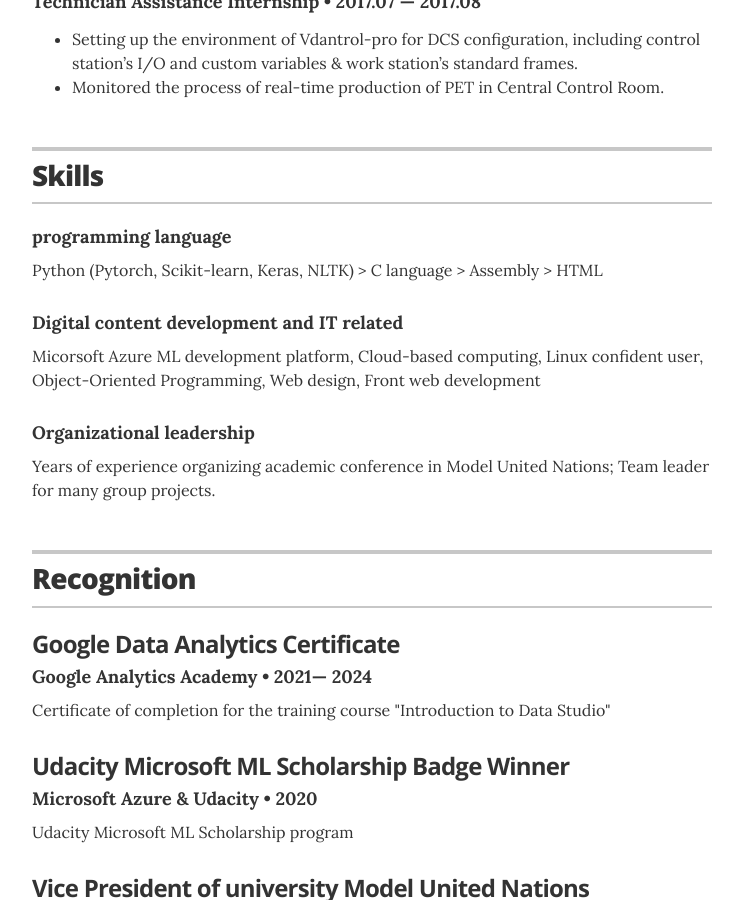
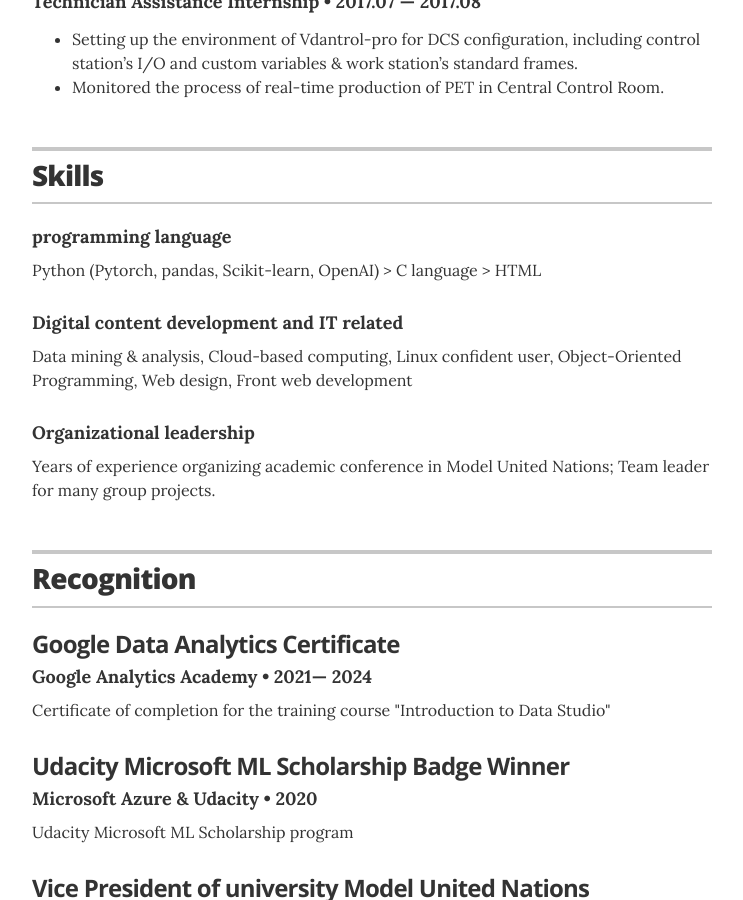
Before and after one commit to zero-cooper/zero-cooper.github.io, a Jekyll site: the page built from index.html, in a window 1280 px wide and 900 px high, scrolled down 3049 px. Shown: the whole window, without its empty margins (268-1011 px from the left). Built offline with Jekyll 4.4.1, drawn with Linux system fonts in a browser that asks for light colours.

Commit message:
Update skills.yml

```diff
--- a/_data/skills.yml
+++ b/_data/skills.yml
@@ -1,9 +1,9 @@
 # Skills
 - skill: programming language
-  description: Python (Pytorch, Scikit-learn, Keras, NLTK) > C language > Assembly > HTML
+  description: Python (Pytorch, pandas, Scikit-learn, OpenAI) > C language > HTML
 
 - skill: Digital content development and IT related
-  description: Micorsoft Azure ML development platform, Cloud-based computing, Linux confident user, Object-Oriented Programming, Web design, Front web development
+  description: Data mining &#38; analysis, Cloud-based computing, Linux confident user, Object-Oriented Programming, Web design, Front web development
 
 - skill: Organizational leadership
   description: Years of experience organizing academic conference in Model United Nations; Team leader for many group projects.
```
